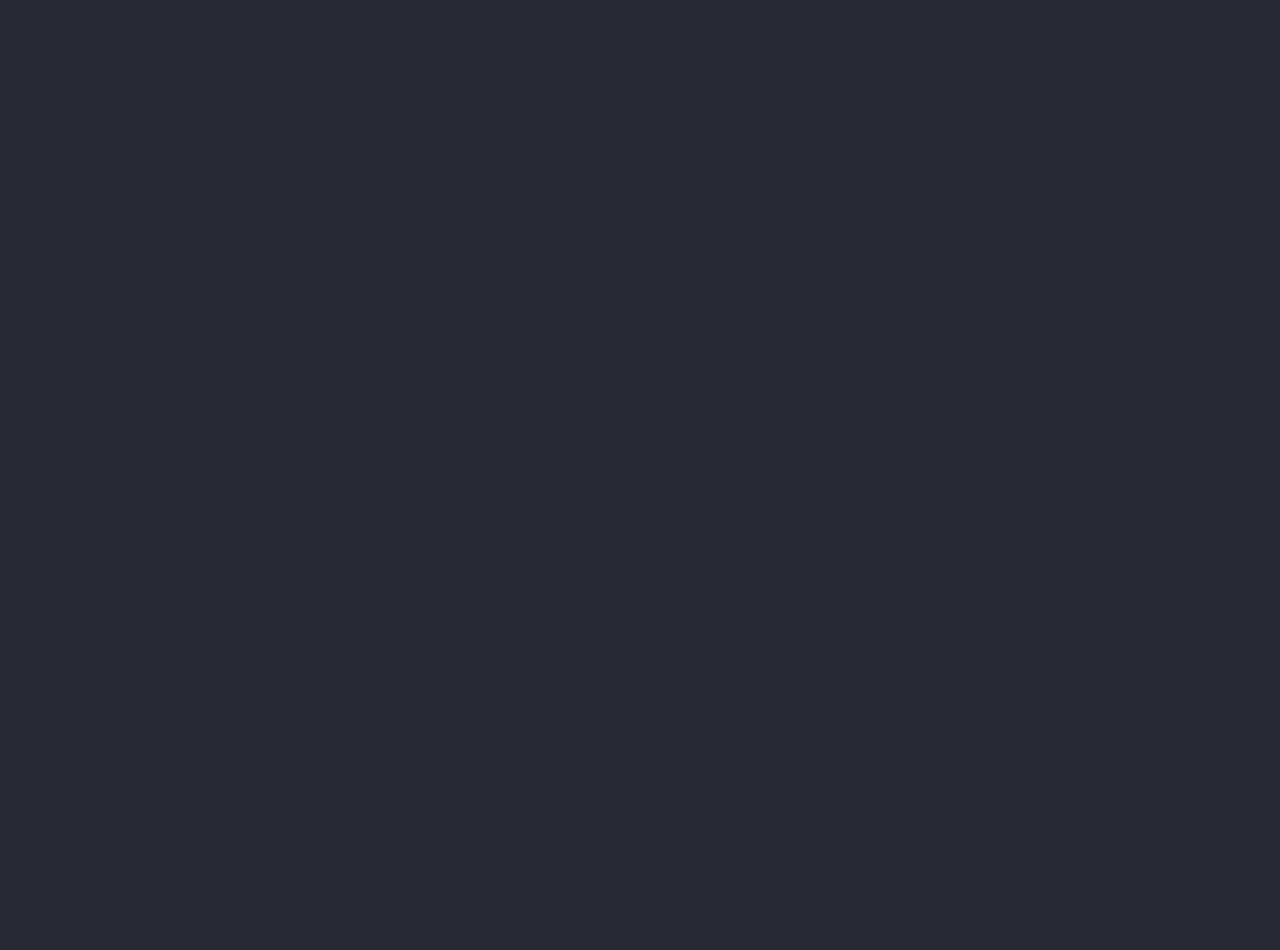
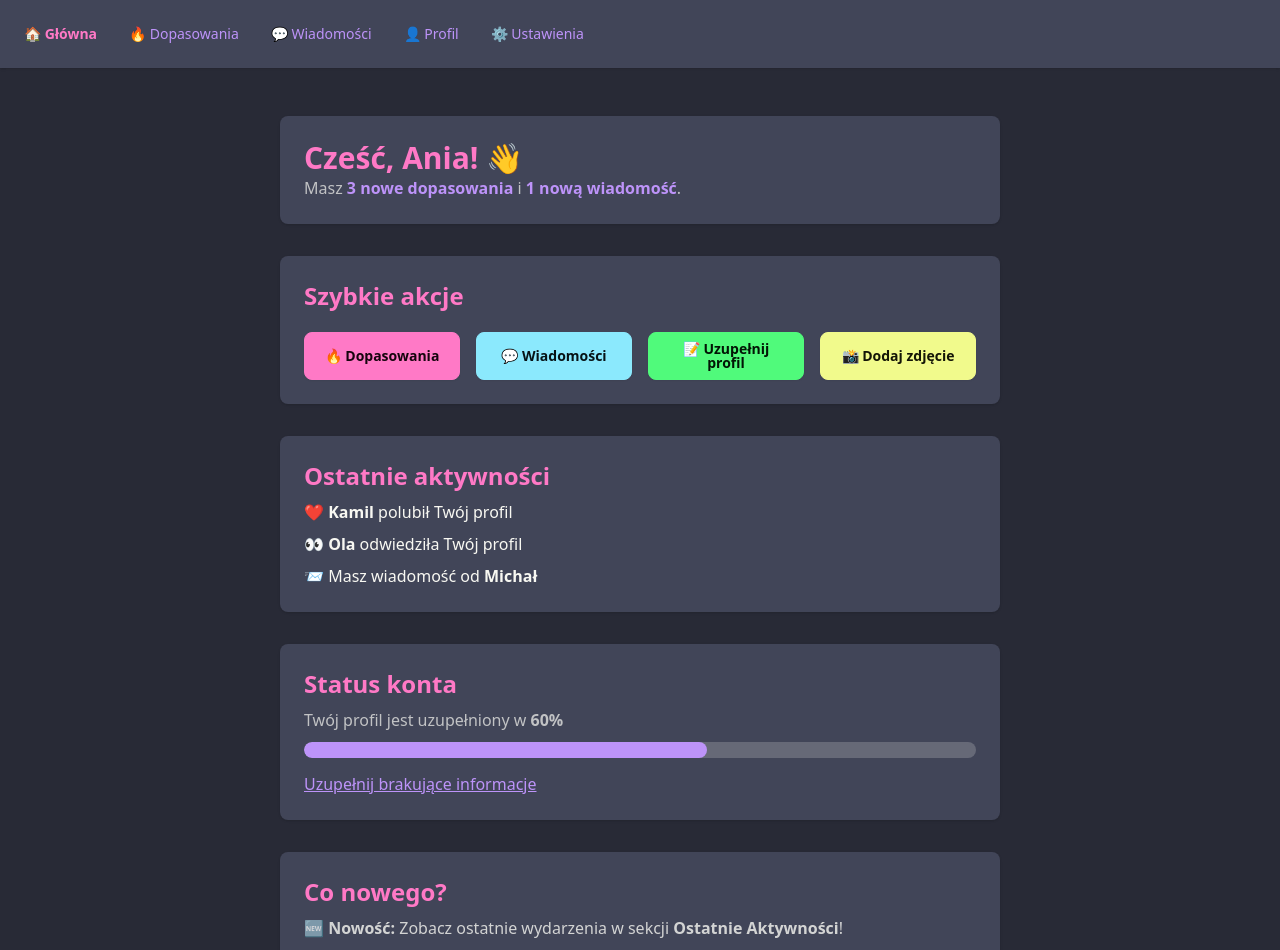
Before and after one commit to KacperDega/svelove-frontend, a React (Create React App) app: page /dashboard in a window 1280 px wide. Before the commit this address had no page. Shown: the top 950 px of the page. Before the commit the page ends 800 px from the top, so only its background shows below. Built offline with nearby package versions, Linux system fonts and the light colour scheme.

Commit message:
feat: initial static dashboard layout

```diff
--- a/src/App.tsx
+++ b/src/App.tsx
@@ -4,6 +4,7 @@ import { BrowserRouter, Routes, Route } from 'react-router-dom';
 import Main from './pages/Main';
 import Login from './pages/Login';
 import Register from './pages/Register';
+import Dashboard from './pages/Dashboard';
 
 function App() {
   return (
@@ -12,6 +13,7 @@ function App() {
         <Route path="/" element={<Main />} />
         <Route path="/login" element={<Login />} />
         <Route path="/register" element={<Register />} />
+        <Route path="/dashboard" element={<Dashboard/>} />
       </Routes>
     </BrowserRouter>
   );
--- /dev/null
+++ b/src/pages/Dashboard.tsx
@@ -0,0 +1,92 @@
+import React from "react";
+
+const Dashboard = () => {
+  return (
+    <div className="min-h-screen bg-base-100 text-base-content font-sans">
+      {/* Pasek nawigacji */}
+      <nav className="fixed bottom-0 left-0 right-0 flex justify-around p-4 text-sm shadow md:relative md:top-0 md:justify-start md:space-x-8 md:p-6 bg-neutral">
+        <a href="#" className="font-bold text-primary">
+          🏠 Główna
+        </a>
+        <a href="#" className="hover:brightness-125 text-secondary font-medium">
+          🔥 Dopasowania
+        </a>
+        <a href="#" className="hover:brightness-125 text-secondary font-medium">
+          💬 Wiadomości
+        </a>
+        <a href="#" className="hover:brightness-125 text-secondary font-medium">
+          👤 Profil
+        </a>
+        <a href="#" className="hover:brightness-125 text-secondary font-medium">
+          ⚙️ Ustawienia
+        </a>
+      </nav>
+
+      <main className="mx-auto mt-6 mb-20 max-w-3xl space-y-8 p-6 md:mb-6">
+        {/* Powitanie */}
+        <section className="rounded-lg bg-neutral p-6 shadow">
+          <h1 className="text-3xl font-bold text-primary">Cześć, Ania! 👋</h1>
+          <p className="text-base-content/70">
+            Masz <span className="font-semibold text-secondary">3 nowe dopasowania</span> i{" "}
+            <span className="font-semibold text-secondary">1 nową wiadomość</span>.
+          </p>
+        </section>
+
+        {/* Szybkie akcje */}
+        <section className="rounded-lg bg-neutral p-6 shadow">
+          <h2 className="mb-5 text-2xl font-semibold text-primary">Szybkie akcje</h2>
+          <div className="grid grid-cols-2 gap-4 md:grid-cols-4">
+            <button className="btn btn-primary">🔥 Dopasowania</button>
+            <button className="btn btn-info">💬 Wiadomości</button>
+            <button className="btn btn-success">📝 Uzupełnij profil</button>
+            <button className="btn btn-warning">📸 Dodaj zdjęcie</button>
+          </div>
+        </section>
+
+        {/* Ostatnie aktywności / Ostatnie powiadomienia*/}
+        <section className="rounded-lg bg-neutral p-6 shadow">
+          <h2 className="mb-2 text-2xl font-semibold text-primary">Ostatnie aktywności</h2>
+          <ul className="space-y-2">
+            <li>
+              ❤️ <strong>Kamil</strong> polubił Twój profil
+            </li>
+            <li>
+              👀 <strong>Ola</strong> odwiedziła Twój profil
+            </li>
+            <li>
+              📨 Masz wiadomość od <strong>Michał</strong>
+            </li>
+          </ul>
+        </section>
+
+        {/* Status konta ???? */}
+        <section className="rounded-lg bg-neutral p-6 shadow">
+          <h2 className="mb-2 text-2xl font-semibold text-primary">Status konta</h2>
+          <p className="mb-2 text-base-content/70">
+            Twój profil jest uzupełniony w <strong>60%</strong>
+          </p>
+          <progress className="progress progress-secondary w-full h-4" value={60} max={100} />
+          <a href="#" className="mt-2 inline-block link link-secondary">
+            Uzupełnij brakujące informacje
+          </a>
+        </section>
+
+        {/* Co nowego ???? */}
+        <section className="rounded-lg bg-neutral p-6 shadow">
+          <h2 className="mb-2 text-2xl font-semibold text-primary">Co nowego?</h2>
+          <div className="space-y-2 text-base-content/80">
+            <p>
+              🆕 <strong>Nowość:</strong> Zobacz ostatnie wydarzenia w sekcji{" "}
+              <strong>Ostatnie Aktywności</strong>!
+            </p>
+            <p>
+              💡 <strong>Tip:</strong> Dodaj uśmiechnięte zdjęcie – zwiększasz szansę na match!
+            </p>
+          </div>
+        </section>
+      </main>
+    </div>
+  );
+};
+
+export default Dashboard;
```
